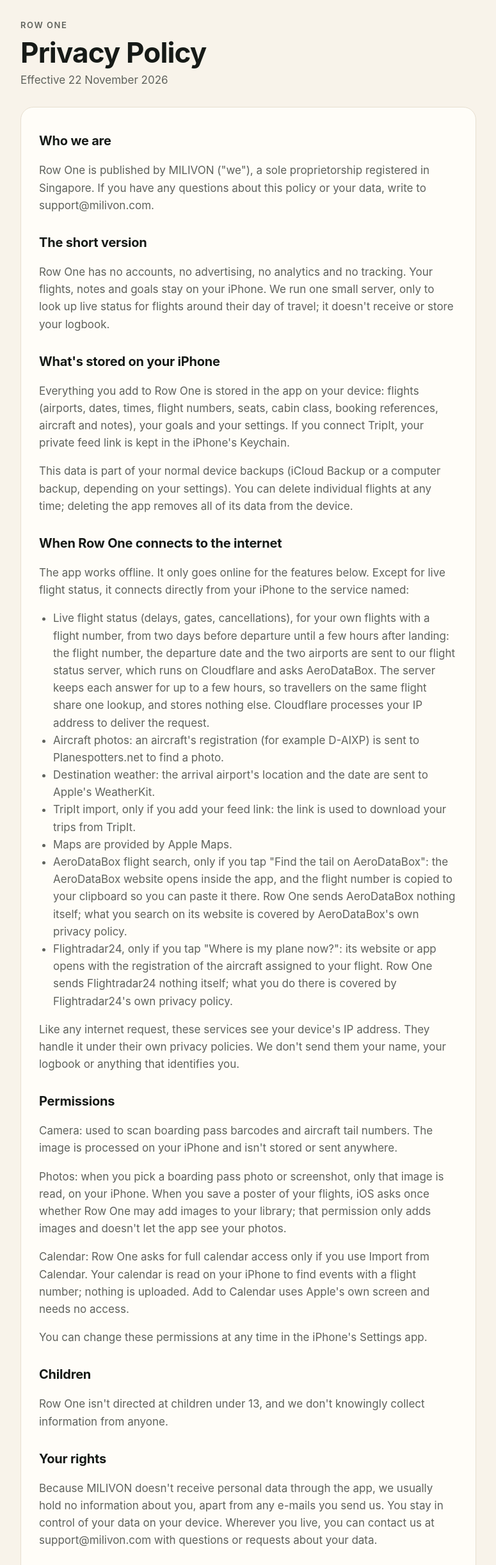
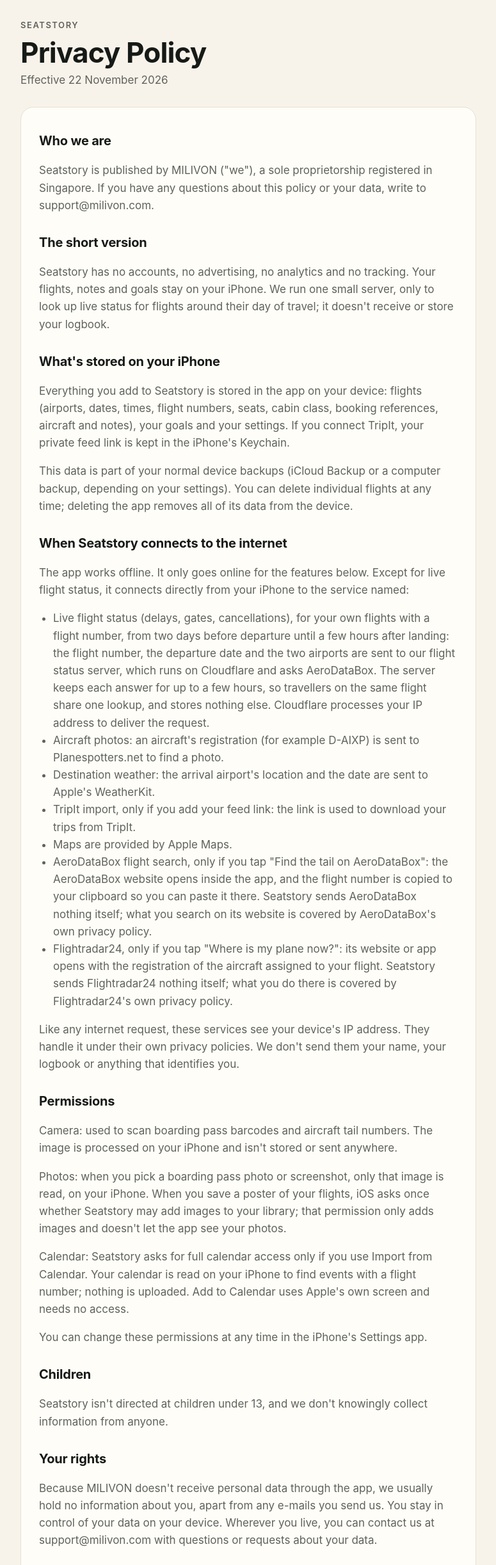
Before and after one commit to neelzito/milivon.github.com, a plain HTML site: page myflight/privacy/index.html in a window 1280 px wide. Shown: the part 83-2529 px from the top of the page at 64% size, without its empty margins (252-1027 px from the left). Drawn offline with Linux system fonts and the light colour scheme.

Commit message:
Rename Row One to Seatstory
Co-Authored-By: Claude Opus 5.5 <noreply@anthropic.com>

```diff
--- a/myflight/privacy/index.html
+++ b/myflight/privacy/index.html
@@ -3,8 +3,8 @@
 <head>
   <meta charset="UTF-8">
   <meta name="viewport" content="width=device-width, initial-scale=1">
-  <title>Row One Privacy Policy · MILIVON</title>
-  <meta name="description" content="How Row One handles your data: no accounts, no analytics, no tracking. Your flights stay on your iPhone.">
+  <title>Seatstory Privacy Policy · MILIVON</title>
+  <meta name="description" content="How Seatstory handles your data: no accounts, no analytics, no tracking. Your flights stay on your iPhone.">
   <meta name="theme-color" content="#f8f3ea">
   <link rel="icon" href="/assets/mark.png">
   <link rel="apple-touch-icon" href="/assets/mark.png">
@@ -45,18 +45,18 @@
     </div>
   </header>
   <main class="wrap">
-    <p class="label">Row One</p>
+    <p class="label">Seatstory</p>
     <h1>Privacy Policy</h1>
     <p class="date">Effective 22 November 2026</p>
     <div class="card">
 <h2>Who we are</h2>
-<p>Row One is published by MILIVON ("we"), a sole proprietorship registered in Singapore. If you have any questions about this policy or your data, write to support@milivon.com.</p>
+<p>Seatstory is published by MILIVON ("we"), a sole proprietorship registered in Singapore. If you have any questions about this policy or your data, write to support@milivon.com.</p>
 <h2>The short version</h2>
-<p>Row One has no accounts, no advertising, no analytics and no tracking. Your flights, notes and goals stay on your iPhone. We run one small server, only to look up live status for flights around their day of travel; it doesn't receive or store your logbook.</p>
+<p>Seatstory has no accounts, no advertising, no analytics and no tracking. Your flights, notes and goals stay on your iPhone. We run one small server, only to look up live status for flights around their day of travel; it doesn't receive or store your logbook.</p>
 <h2>What's stored on your iPhone</h2>
-<p>Everything you add to Row One is stored in the app on your device: flights (airports, dates, times, flight numbers, seats, cabin class, booking references, aircraft and notes), your goals and your settings. If you connect TripIt, your private feed link is kept in the iPhone's Keychain.</p>
+<p>Everything you add to Seatstory is stored in the app on your device: flights (airports, dates, times, flight numbers, seats, cabin class, booking references, aircraft and notes), your goals and your settings. If you connect TripIt, your private feed link is kept in the iPhone's Keychain.</p>
 <p>This data is part of your normal device backups (iCloud Backup or a computer backup, depending on your settings). You can delete individual flights at any time; deleting the app removes all of its data from the device.</p>
-<h2>When Row One connects to the internet</h2>
+<h2>When Seatstory connects to the internet</h2>
 <p>The app works offline. It only goes online for the features below. Except for live flight status, it connects directly from your iPhone to the service named:</p>
 <ul>
 <li>Live flight status (delays, gates, cancellations), for your own flights with a flight number, from two days before departure until a few hours after landing: the flight number, the departure date and the two airports are sent to our flight status server, which runs on Cloudflare and asks AeroDataBox. The server keeps each answer for up to a few hours, so travellers on the same flight share one lookup, and stores nothing else. Cloudflare processes your IP address to deliver the request.</li>
@@ -64,17 +64,17 @@
 <li>Destination weather: the arrival airport's location and the date are sent to Apple's WeatherKit.</li>
 <li>TripIt import, only if you add your feed link: the link is used to download your trips from TripIt.</li>
 <li>Maps are provided by Apple Maps.</li>
-<li>AeroDataBox flight search, only if you tap "Find the tail on AeroDataBox": the AeroDataBox website opens inside the app, and the flight number is copied to your clipboard so you can paste it there. Row One sends AeroDataBox nothing itself; what you search on its website is covered by AeroDataBox's own privacy policy.</li>
-<li>Flightradar24, only if you tap "Where is my plane now?": its website or app opens with the registration of the aircraft assigned to your flight. Row One sends Flightradar24 nothing itself; what you do there is covered by Flightradar24's own privacy policy.</li>
+<li>AeroDataBox flight search, only if you tap "Find the tail on AeroDataBox": the AeroDataBox website opens inside the app, and the flight number is copied to your clipboard so you can paste it there. Seatstory sends AeroDataBox nothing itself; what you search on its website is covered by AeroDataBox's own privacy policy.</li>
+<li>Flightradar24, only if you tap "Where is my plane now?": its website or app opens with the registration of the aircraft assigned to your flight. Seatstory sends Flightradar24 nothing itself; what you do there is covered by Flightradar24's own privacy policy.</li>
 </ul>
 <p>Like any internet request, these services see your device's IP address. They handle it under their own privacy policies. We don't send them your name, your logbook or anything that identifies you.</p>
 <h2>Permissions</h2>
 <p>Camera: used to scan boarding pass barcodes and aircraft tail numbers. The image is processed on your iPhone and isn't stored or sent anywhere.</p>
-<p>Photos: when you pick a boarding pass photo or screenshot, only that image is read, on your iPhone. When you save a poster of your flights, iOS asks once whether Row One may add images to your library; that permission only adds images and doesn't let the app see your photos.</p>
-<p>Calendar: Row One asks for full calendar access only if you use Import from Calendar. Your calendar is read on your iPhone to find events with a flight number; nothing is uploaded. Add to Calendar uses Apple's own screen and needs no access.</p>
+<p>Photos: when you pick a boarding pass photo or screenshot, only that image is read, on your iPhone. When you save a poster of your flights, iOS asks once whether Seatstory may add images to your library; that permission only adds images and doesn't let the app see your photos.</p>
+<p>Calendar: Seatstory asks for full calendar access only if you use Import from Calendar. Your calendar is read on your iPhone to find events with a flight number; nothing is uploaded. Add to Calendar uses Apple's own screen and needs no access.</p>
 <p>You can change these permissions at any time in the iPhone's Settings app.</p>
 <h2>Children</h2>
-<p>Row One isn't directed at children under 13, and we don't knowingly collect information from anyone.</p>
+<p>Seatstory isn't directed at children under 13, and we don't knowingly collect information from anyone.</p>
 <h2>Your rights</h2>
 <p>Because MILIVON doesn't receive personal data through the app, we usually hold no information about you, apart from any e-mails you send us. You stay in control of your data on your device. Wherever you live, you can contact us at support@milivon.com with questions or requests about your data.</p>
 <h2>If you contact us</h2>
```
Also changed, not shown: index.html (+8 -8 lines), privacy.html (+2 -2 lines).
